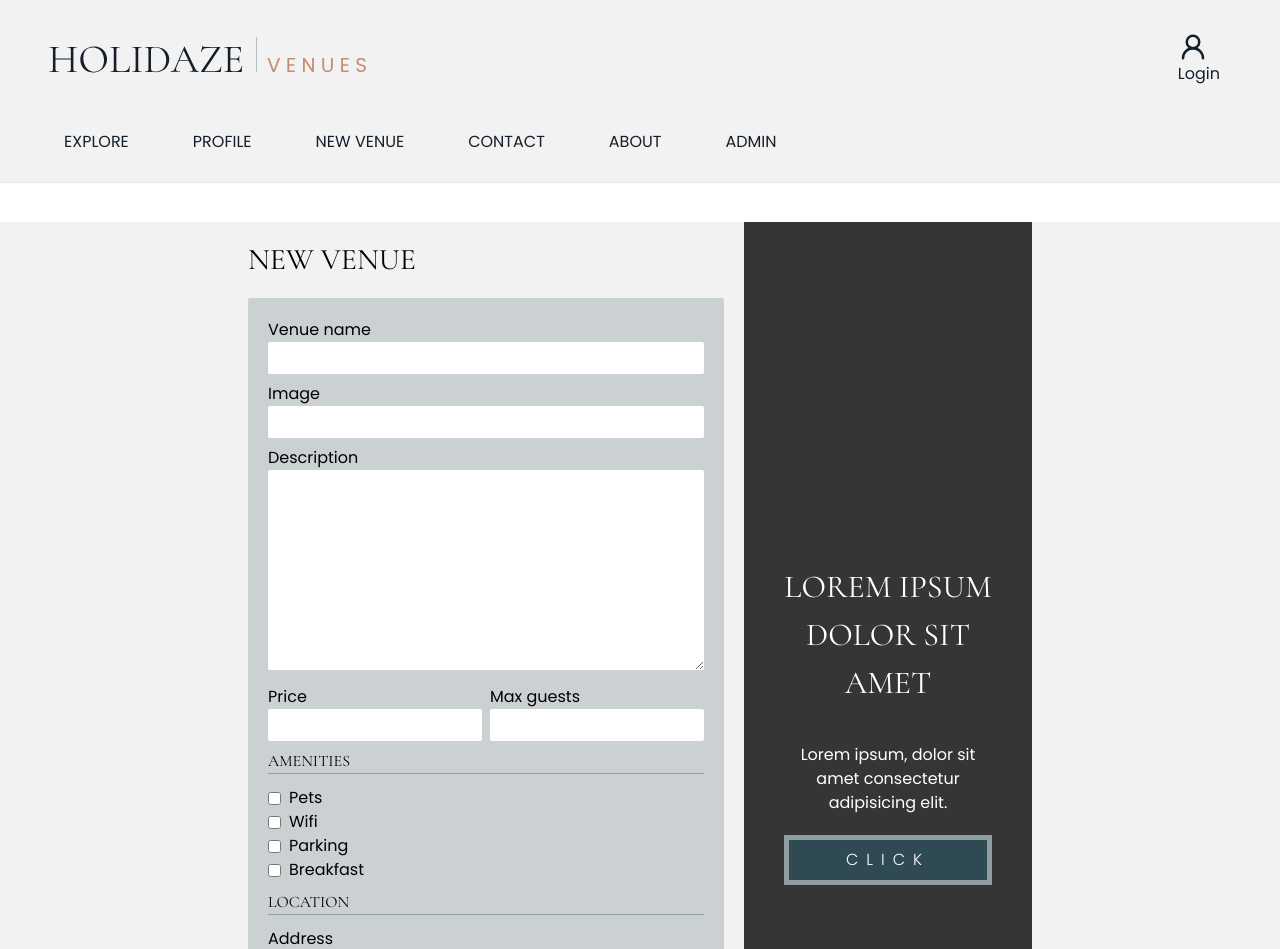
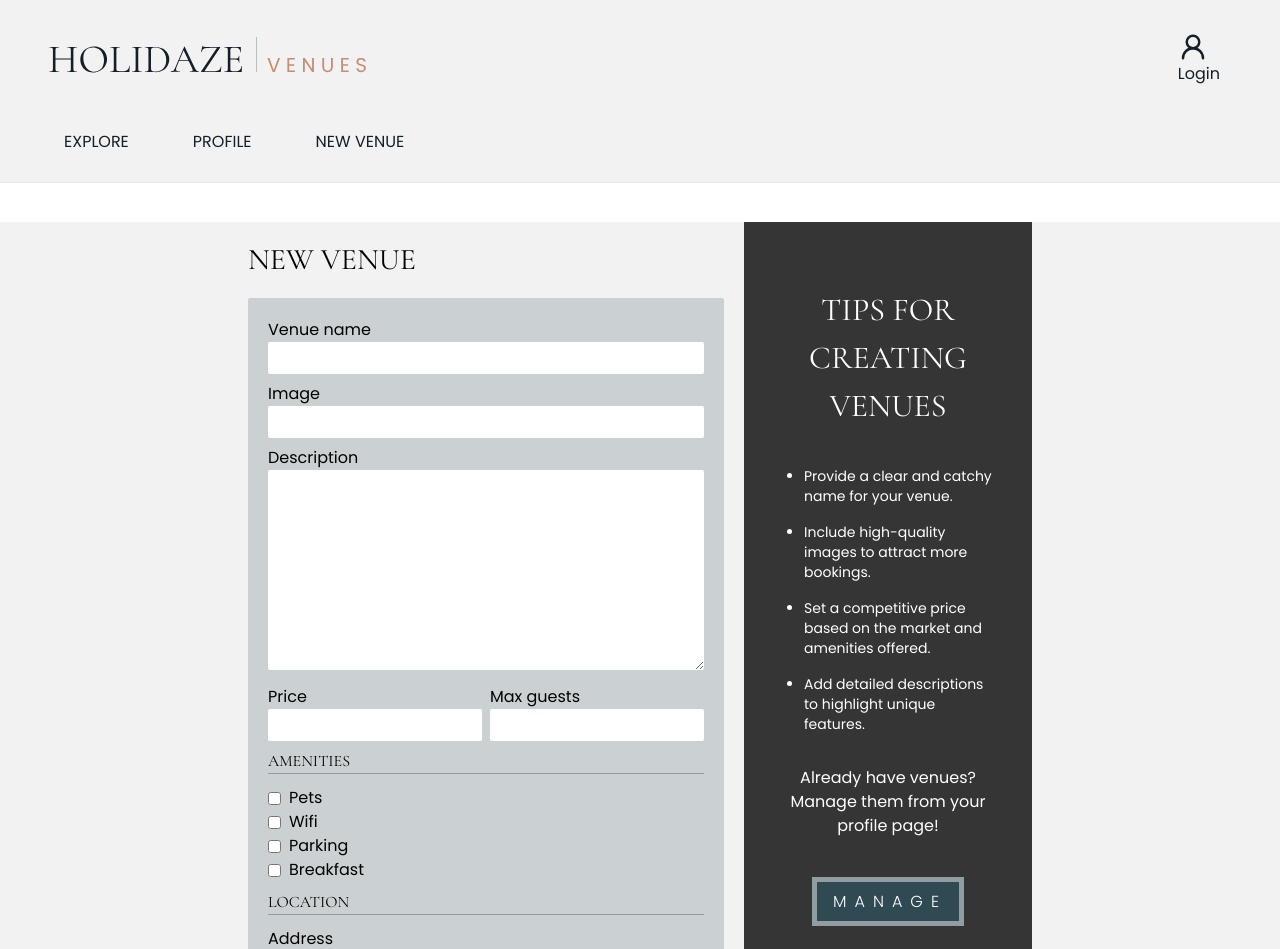
Before and after one commit to Anne-Serine/holidaze_project-exam-2, a React (Vite) app: page /venue/manage in a window 1280 px wide. Shown: the top 949 px of the page. Built offline with nearby package versions, Linux system fonts and the light colour scheme.

Commit message:
Update avatar, error message, remove unused nav links

```diff
--- a/src/components/common/Buttons.jsx
+++ b/src/components/common/Buttons.jsx
@@ -1,9 +1,10 @@
-import { Link } from "lucide-react";
+import { Link } from "react-router-dom";
+
 
 function Button({ text, icon, id, type = "primary", onClick, url, title }) {
 
   const style = {
-    primary: "bg-daze-primary p-2 px-4 border-daze-primary-op50 border-[5px] tracking-[0.5rem] text-daze-white font-light uppercase",
+    primary: "bg-daze-primary p-2 px-4 border-daze-primary-op50 border-[5px] tracking-[0.5rem] text-daze-white font-light uppercase max-w-max mx-auto",
     secondary: "bg-daze-gray p-1 max-w-[10rem] w-full text-daze-accent tracking-wider uppercase",
     tertiary: "flex gap-2 items-center text-sm"
   }
@@ -11,7 +12,7 @@ function Button({ text, icon, id, type = "primary", onClick, url, title }) {
   return url ? (
     <Link to={url} className={style[type]}>
       {icon}
-      {text}
+      <span className="-mr-[0.25rem]">{text}</span>
     </Link>
   ) : (
     <button
@@ -22,7 +23,7 @@ function Button({ text, icon, id, type = "primary", onClick, url, title }) {
       title={title}
     >
       {icon}
-      {text}
+      <span className="-mr-[0.25rem]">{text}</span>
     </button>
   );
 }
--- a/src/components/layout/Nav.jsx
+++ b/src/components/layout/Nav.jsx
@@ -2,12 +2,16 @@ import { NavLink } from "react-router-dom";
 
 function Nav({ isOpen }) {
   return (
-    <nav className={`absolute md:relative bg-daze-bg top-[100%] w-full pb-2  ${
+    <nav
+      className={`absolute md:relative bg-daze-bg top-[100%] w-full pb-2  ${
         isOpen ? "block" : "hidden"
-    }`}>
+      }`}
+    >
       <ul className="container block text-center md:flex flex-wrap md:gap-8 ">
         <li className="pb-3 md:py-0 bg-daze-bg">
-            <NavLink to="/" className={({ isActive }) =>
+          <NavLink
+            to="/"
+            className={({ isActive }) =>
               isActive
                 ? "text-daze-accent bg-daze-gray p-1 px-4"
                 : "hover:text-daze-accent hover:bg-daze-gray p-1 px-4"
@@ -17,7 +21,9 @@ function Nav({ isOpen }) {
           </NavLink>
         </li>
         <li className="pb-3 md:py-0 bg-daze-bg">
-          <NavLink to="/profile" className={({ isActive }) =>
+          <NavLink
+            to="/profile"
+            className={({ isActive }) =>
               isActive
                 ? "text-daze-accent bg-daze-gray p-1 px-4"
                 : "hover:text-daze-accent hover:bg-daze-gray p-1 px-4"
@@ -27,7 +33,9 @@ function Nav({ isOpen }) {
           </NavLink>
         </li>
         <li className="pb-3 md:py-0 bg-daze-bg">
-          <NavLink to="/venue/manage/" className={({ isActive }) =>
+          <NavLink
+            to="/venue/manage/"
+            className={({ isActive }) =>
               isActive
                 ? "text-daze-accent bg-daze-gray p-1 px-4"
                 : "hover:text-daze-accent hover:bg-daze-gray p-1 px-4"
@@ -36,39 +44,9 @@ function Nav({ isOpen }) {
             NEW VENUE
           </NavLink>
         </li>
-          <li className="pb-3 md:py-0 bg-daze-bg">
-          <NavLink to="/contact" className={({ isActive }) =>
-            isActive
-              ? "text-daze-accent bg-daze-gray p-1 px-4"
-              : "hover:text-daze-accent hover:bg-daze-gray p-1 px-4"
-            }
-            >
-              CONTACT
-            </NavLink>
-          </li>
-          <li className="pb-3 md:py-0 bg-daze-bg">
-          <NavLink to="/about" className={({ isActive }) =>
-            isActive
-              ? "text-daze-accent bg-daze-gray p-1 px-4"
-              : "hover:text-daze-accent hover:bg-daze-gray p-1 px-4"
-            }
-            >
-              ABOUT
-            </NavLink>
-          </li>
-          <li className="pb-3 md:py-0 bg-daze-bg">
-          <NavLink to="/profile" className={({ isActive }) =>
-            isActive
-              ? "text-daze-accent bg-daze-gray p-1 px-4"
-              : "hover:text-daze-accent hover:bg-daze-gray p-1 px-4"
-            }
-            >
-              ADMIN
-            </NavLink>
-          </li>
       </ul>
     </nav>
-  )
+  );
 }
 
 export default Nav;
--- a/src/hooks/useProfile.js
+++ b/src/hooks/useProfile.js
@@ -27,6 +27,11 @@ export const useProfile = create((set) => ({
         }
       ).then((result) => result.json());
       console.log(response)
+      if (response.errors) {
+        set(() => ({
+          error: response.errors[0].message,
+        }));
+      }
       if (response.data) {
         const updateUser = useAuthStore.getState().updateUser;
         updateUser(userData.venueManager, userData.bio, userData.avatar);
--- a/src/pages/VenueManagement.jsx
+++ b/src/pages/VenueManagement.jsx
@@ -10,12 +10,20 @@ function VenueManagementForm() {
           <h1 className="text-3xl py-5">New venue</h1>
           <VenueForm />
         </div>
-        <div className="bg-daze-gray text-daze-white col-span-1 flex flex-col p-10 text-center justify-center max-w-[18rem]">
-          <h2 className="pb-5">Lorem ipsum dolor sit amet</h2>
+        <div className="bg-daze-gray text-daze-white col-span-1 flex flex-col px-10 py-12 text-center max-w-[18rem]">
+          <h2 className="pb-5">Tips for Creating Venues</h2>
+          <ul className="text-sm pb-8 text-left list-disc pl-5 flex flex-col gap-4">
+            <li>Provide a clear and catchy name for your venue.</li>
+            <li>Include high-quality images to attract more bookings.</li>
+            <li>Set a competitive price based on the market and amenities offered.</li>
+            <li>Add detailed descriptions to highlight unique features.</li>
+          </ul>
           <p className="pb-5">
-            Lorem ipsum, dolor sit amet consectetur adipisicing elit.
+            Already have venues? Manage them from your profile page!
           </p>
-          <Button text="Click" />
+          <div className="mt-8">
+            <Button text="Manage" url="/profile" />
+          </div>
         </div>
       </div>
     </div>
```
Also changed, not shown: src/pages/Profile.jsx (+81 -27 lines). Lines whose indentation alone changed are shown as unchanged.
